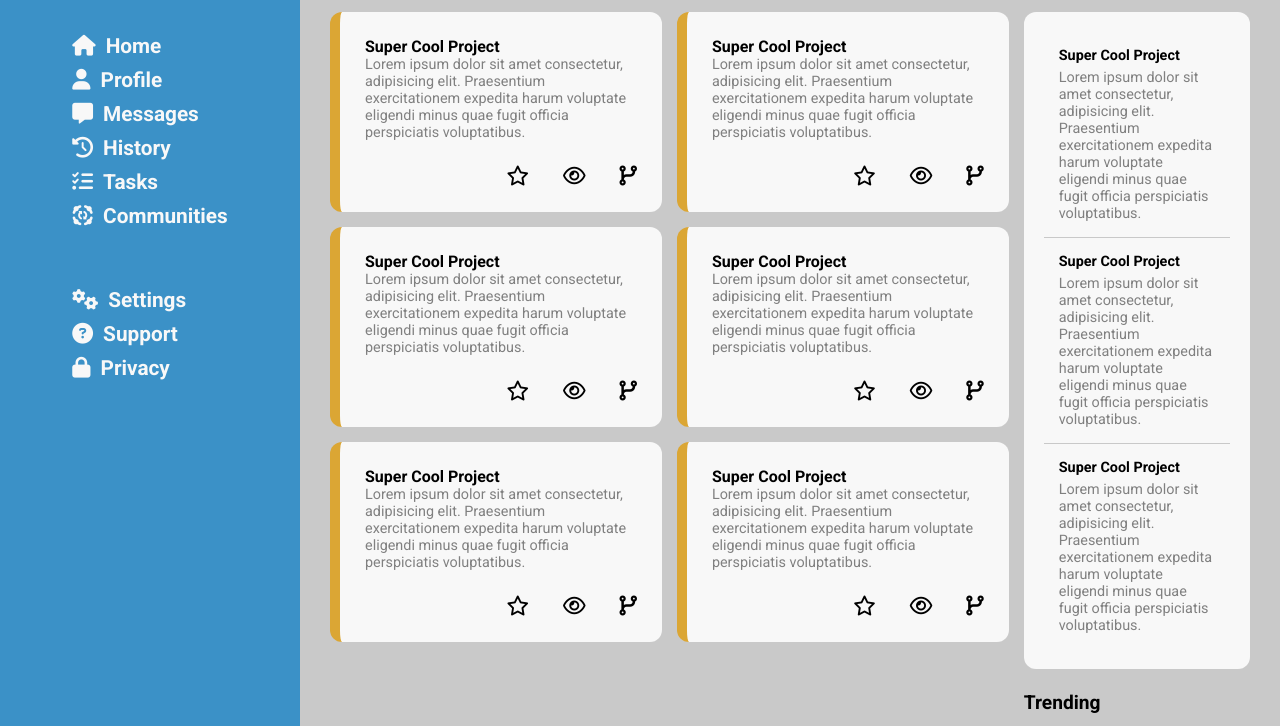
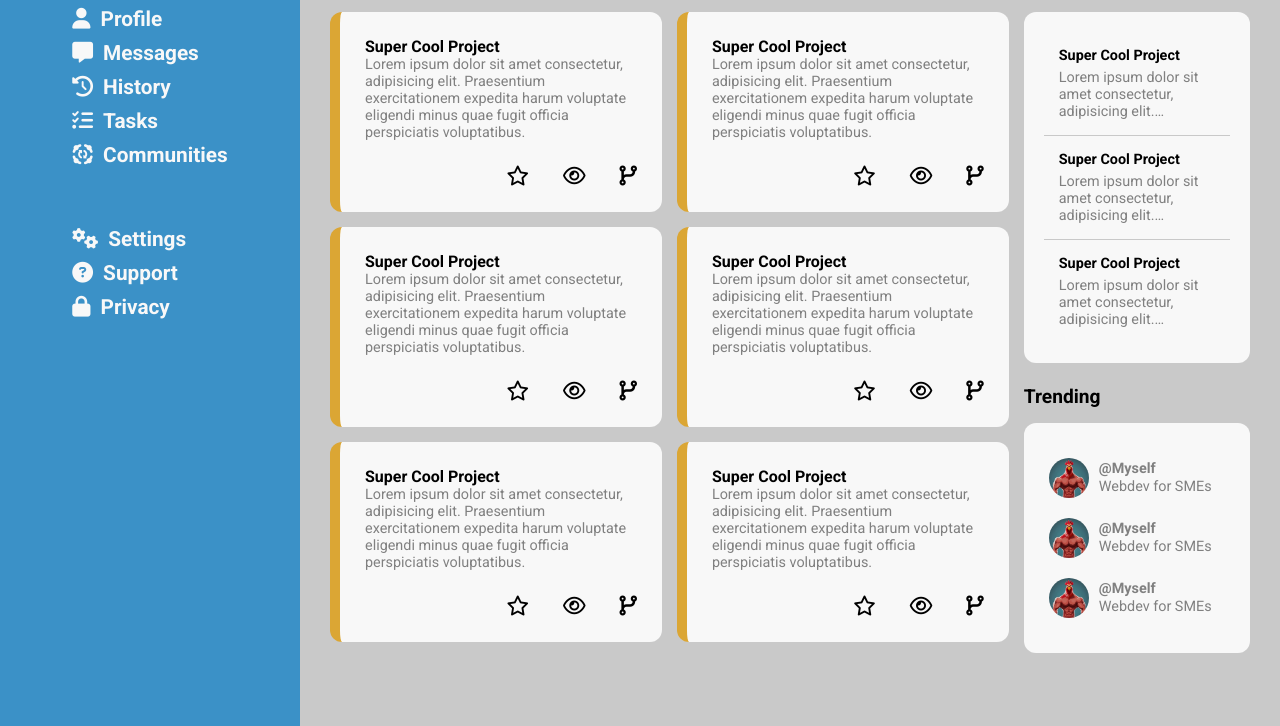
Before and after one commit to bmbm1107/odin-dashboard, a plain HTML site: page index.html in a window 1280 px wide. Shown: the part 183-909 px from the top of the page. Drawn offline with Linux system fonts and the light colour scheme.

Commit message:
almost done

```diff
--- a/index.html
+++ b/index.html
@@ -151,13 +151,13 @@
         <div class="anouncements">
 
             <div class="announcement"> <h2>Super Cool Project</h2>
-                <p>Lorem ipsum dolor sit amet consectetur, adipisicing elit. Praesentium exercitationem expedita harum
+                <p class="line-clamp">Lorem ipsum dolor sit amet consectetur, adipisicing elit. Praesentium exercitationem expedita harum
                     voluptate eligendi minus quae fugit officia perspiciatis voluptatibus.</p></div>
             <div class="announcement"> <h2>Super Cool Project</h2>
-                <p>Lorem ipsum dolor sit amet consectetur, adipisicing elit. Praesentium exercitationem expedita harum
+                <p class="line-clamp">Lorem ipsum dolor sit amet consectetur, adipisicing elit. Praesentium exercitationem expedita harum
                     voluptate eligendi minus quae fugit officia perspiciatis voluptatibus.</p></div>
             <div class="announcement"> <h2>Super Cool Project</h2>
-                <p>Lorem ipsum dolor sit amet consectetur, adipisicing elit. Praesentium exercitationem expedita harum
+                <p class="line-clamp">Lorem ipsum dolor sit amet consectetur, adipisicing elit. Praesentium exercitationem expedita harum
                     voluptate eligendi minus quae fugit officia perspiciatis voluptatibus.</p></div>
         </div>
         <h1>Trending</h1>
@@ -165,10 +165,24 @@
             <div class="trending-card">
                 <img class="user-avatar" src="./images/chicken.webp" alt="avatar">
                 <p class="trending-user">@Myself</p>
-                <p class="trending-project">Lorem ipsum, dolor sit amet consectetur adipisicing elit. Enim praesentium vero dolore reprehenderit fugiat harum ducimus voluptatem assumenda soluta sed.</p>
+                <p class="trending-project">Webdev for SMEs</p>
+            </div>
+
+            <div class="trending-card">
+                <img class="user-avatar" src="./images/chicken.webp" alt="avatar">
+                <p class="trending-user">@Myself</p>
+                <p class="trending-project">Webdev for SMEs</p>
+            </div>
+
+            <div class="trending-card">
+                <img class="user-avatar" src="./images/chicken.webp" alt="avatar">
+                <p class="trending-user">@Myself</p>
+                <p class="trending-project">Webdev for SMEs</p>
             </div>
 
         </div>
+
+
     </main>
 
 
--- a/styles.css
+++ b/styles.css
@@ -166,7 +166,7 @@ main {
 
 
 
-.p-card, .trending, .anouncements {
+.p-card, .trending-container, .anouncements {
 
     background-color: var(--white);
     border-radius: 12px;
@@ -207,12 +207,20 @@ main p {
 
 .anouncements {
     padding: 20px;
+    height: fit-content;
 }
 
 .announcement {
     padding: 15px;
 }
 
+
+.line-clamp {
+    display: -webkit-box;
+    -webkit-line-clamp: 3;
+    -webkit-box-orient: vertical;
+    overflow: hidden;
+  }
 .announcement h2 {
 
     font-size: 0.9rem;
@@ -231,13 +239,36 @@ main p {
 .trending-container {
   display: flex;
   flex-direction: column;
+  padding: 25px;
+  height: fit-content;
 }
 
 .trending-card {
+
 display: grid;
 grid-template: 1fr 1fr / 1fr 5fr;
+margin: 10px 0px;
 }
+
+.trending-user {
+    align-self: center;
+    margin-left: 10px;
+    font-weight: bold;
+}
+
+.trending-project {
+    grid-area: 2 / 2 / 3 / -1;
+    margin-left: 10px;
+
+}
+
 main h1 {
     font-size: 1.2rem;
     align-self: flex-end;
 }
+
+
+.trending-card .user-avatar {
+    grid-row: 1 / 3;
+    align-self: center;
+}
```
